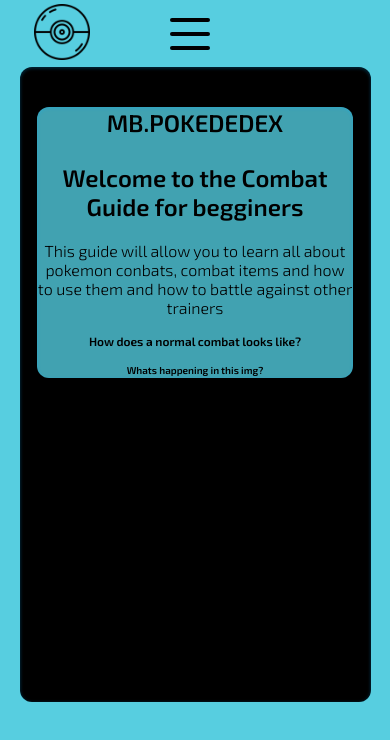
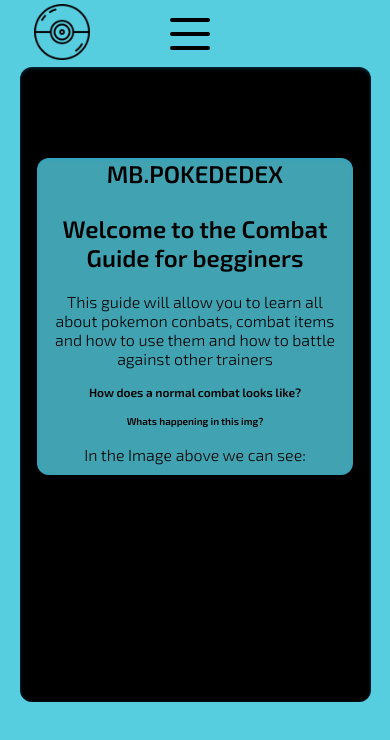
Before and after one commit to Marturelo007/MyPokeweb, a plain HTML site: page Combate/Combat.html in a window 390 px wide. Drawn offline with Linux system fonts and the light colour scheme.

Commit message:
TitleCombatResponsive

```diff
--- a/Combate/Combat.html
+++ b/Combate/Combat.html
@@ -31,9 +31,9 @@
             </label>
 
             <div class="navbar-container">
-                <a href="/pokedex.html"><img src="/assets/pokedex.svg" alt="" class="ABC"><button class="navbar">Pokedex</button></a>
-                <a href="/items.html"><img src="   https://cdn-icons-png.flaticon.com/512/1752/1752765.png " class="ABC"><button class="navbar">Items</button></a>
-                <a href="/Combate/Combat.html"><img src="https://cdn-icons-png.flaticon.com/128/188/188986.png" loading="lazy" alt="Battle " title="Battle " class="ABC"><button class="navbar">Combat guide</button></a>
+                <a href="/pokedex.html"><button class="navbar">Pokedex</button></a>
+                <a href="/items.html"><button class="navbar">Items</button></a>
+                <a href="/Combate/Combat.html"><button class="navbar">Combat guide</button></a>
                 <!-- <a href="error.html"><button class="navbar">Pokemon showdown</button></a> -->
             </div>
 
@@ -105,13 +105,14 @@
         </div>
         <section class="title">
           <div class="container">
-            <H1>MB.POKEDEDEX</H1>
+            <div class="text-container">
+            	  <H1>MB.POKEDEDEX</H1>
 
-            <H2>Welcome to the Combat Guide for begginers</H2>
+              <H2>Welcome to the Combat Guide for begginers</H2>
 
-            <p>This guide will allow you to learn all about pokemon conbats, combat items and how to use them and how to battle against other trainers</p>
+                <p>This guide will allow you to learn all about pokemon conbats, combat items and how to use them and how to battle against other trainers</p>
 
-            <div class="combat-explanation">
+              <div class="combat-explanation">
                 <h3>How does a normal combat looks like?</h3>
 
                 <!-- COMBAT IMG  -->
@@ -119,7 +120,8 @@
                 <h4>Whats happening in this img?</h4>
                 <p>In the Image above we can see:</p>
                 <p></p>
-                </div>
+            </div>
+        </div>
           </div>
         </section>
         <div id="not-found-message">Pokemon not found</div>
--- a/style.css
+++ b/style.css
@@ -121,7 +121,7 @@
 
 .container {
   width: 100%;
-  margin: 0;
+  margin: 0 auto;
 }
 
 .logowrapper {
@@ -711,6 +711,11 @@
   display: none;
 }
 
+.text-container {
+  width: 80%;
+  margin: 0 auto;
+}
+
 @media screen and (max-width: 768px) {
   .toggle {
     display: flex;
@@ -721,6 +726,12 @@
   }
   #checkbox:checked + .toggle ~ .navbar-container {
     display: block; /* Mostrar el contenido del navbar-container cuando el toggler esté activo */
+  }
+  .text-container {
+    width: 90%;
+  }
+  .container {
+    height: 8%; /* Adjust the width for larger screens */
   }
   .detail-card-detail-wrapper{
     margin:3%;
@@ -931,14 +942,20 @@
   border-radius: 0.75rem;
   min-height: calc(83% - 16rem);
   width: calc(90% - 0rem);
- margin-left : 5%;
-  max-height: 100px;
+  margin-left : 5%;
+  height: 70%;
   /* overflow-y: auto; */
   text-align: center;
   align-items: center;
   justify-content: center;
 }
 
+@media screen and (max-width: 768px) {
+  section.title {
+    width: 90%; /* Adjust the width for smaller screens */
+    height: 50%;
+  }
+}
 .h2{
 text-align: left;
 justify-content: left;
```
Also changed, not shown: items-detail.html (+2 -1 lines).
